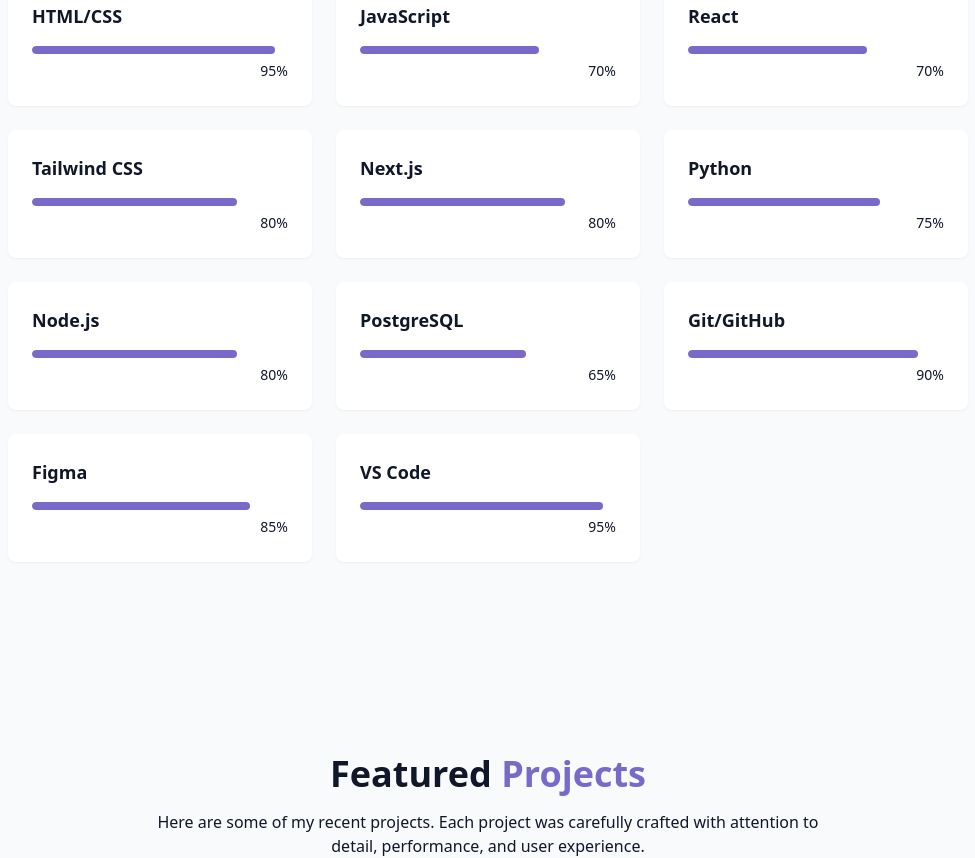
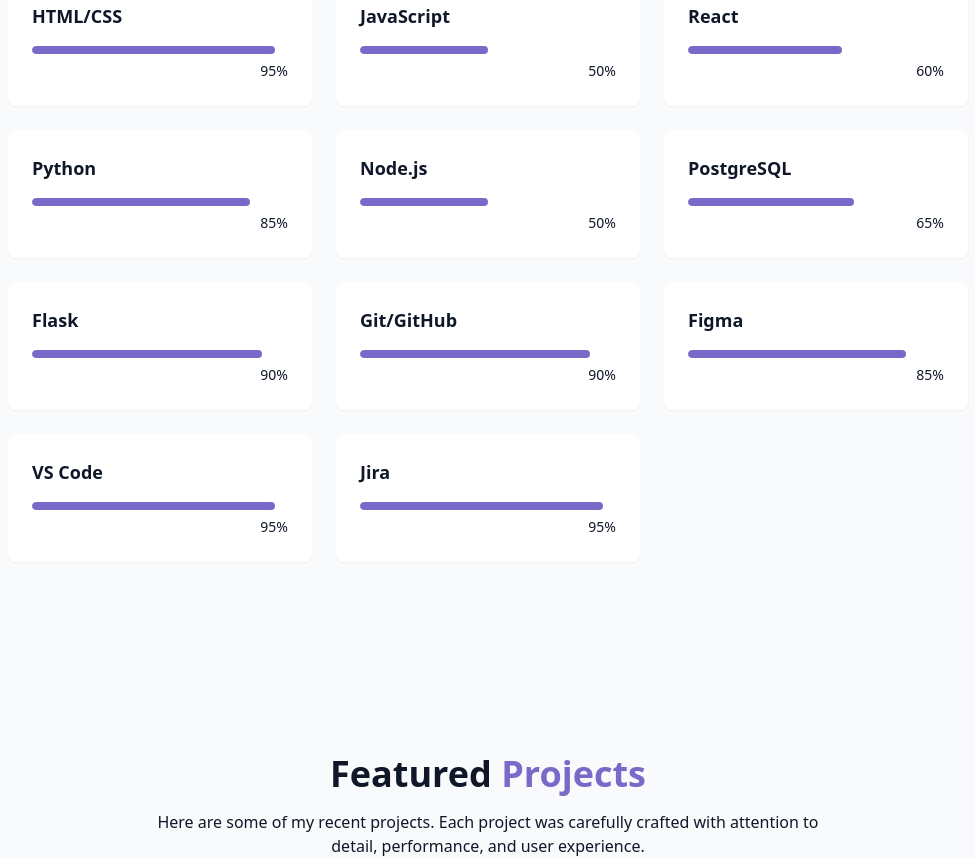
Before and after one commit to octane254/personal-portfolio, a React (Vite) app: page / in a window 1280 px wide. Shown: the part 1800-2658 px from the top of the page, without its empty margins (152-1127 px from the left). Built offline with nearby package versions, Linux system fonts and the light colour scheme.

Commit message:
Updated Contact section and Skils Section

```diff
--- a/src/components/ContactSection.jsx
+++ b/src/components/ContactSection.jsx
@@ -96,7 +96,7 @@
                 <a href="https://www.linkedin.com/in/eric-mbithi-0a10222a3/" target="_blank">
                   <Linkedin />
                 </a>
-                <a href="https://x.com/_.ericmbithi" target="_blank">
+                <a href="https://x.com/_ericmbithi" target="_blank">
                   <Twitter />
                 </a>
                 <a href="https://www.instagram.com/_.ericmbithi/" target="_blank">
--- a/src/components/SkillsSection.jsx
+++ b/src/components/SkillsSection.jsx
@@ -4,20 +4,20 @@
 const skills = [
   // Frontend
   { name: "HTML/CSS", level: 95, category: "frontend" },
-  { name: "JavaScript", level: 70, category: "frontend" },
-  { name: "React", level: 70, category: "frontend" },
-  { name: "Tailwind CSS", level: 80, category: "frontend" },
-  { name: "Next.js", level: 80, category: "frontend" },
+  { name: "JavaScript", level: 50, category: "frontend" },
+  { name: "React", level: 60, category: "frontend" },
 
   // Backend
-  { name: "Python", level: 75, category: "backend" },
-  { name: "Node.js", level: 80, category: "backend" },
+  { name: "Python", level: 85, category: "backend" },
+  { name: "Node.js", level: 50, category: "backend" },
   { name: "PostgreSQL", level: 65, category: "backend" },
+  { name: "Flask", level: 90, category: "backend"},
 
   // Tools
   { name: "Git/GitHub", level: 90, category: "tools" },
   { name: "Figma", level: 85, category: "tools" },
   { name: "VS Code", level: 95, category: "tools" },
+  { name: "Jira", level: 95, category: "tools"}
 ];
 
 const categories = ["all", "frontend", "backend", "tools"];
```
